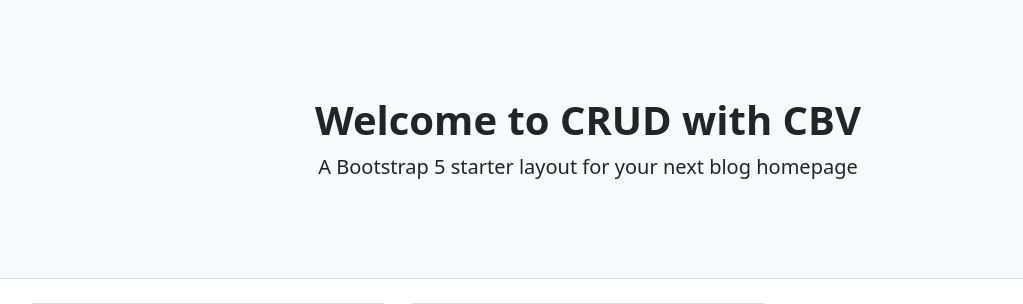
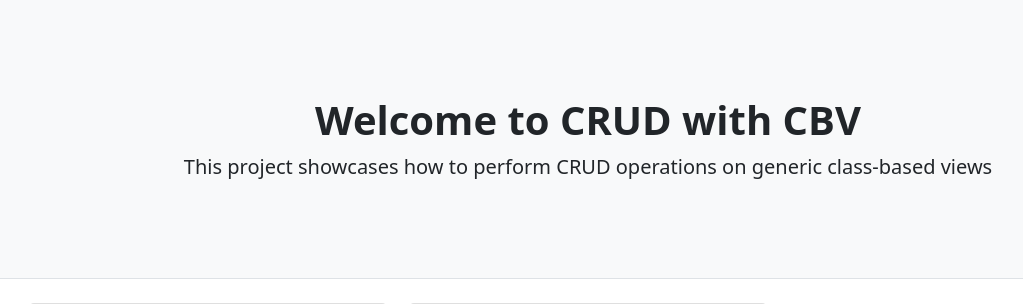
Before and after one commit to default-007/crud-cbv, a Django app: page / in a window 1280 px wide. Shown: the part 56-360 px from the top of the page, without its empty margins (52-1075 px from the left). Run offline with Django 3.2, Linux system fonts and the light colour scheme; data comes from the database, SQL or seed files in the repository; grey boxes labelled with a size stand in for pictures from a placeholder-image service; some libraries are stand-ins or nearby versions.

Commit message:
Update readme

```diff
--- a/core/templates/index.html
+++ b/core/templates/index.html
@@ -7,7 +7,7 @@
   <div class="container">
     <div class="text-center my-5">
       <h1 class="fw-bolder">Welcome to CRUD with CBV</h1>
-      <p class="lead mb-0">A Bootstrap 5 starter layout for your next blog homepage</p>
+      <p class="lead mb-0">This project showcases how to perform CRUD operations on generic class-based views</p>
     </div>
   </div>
 </header>
```
Also changed, not shown: README.md.
